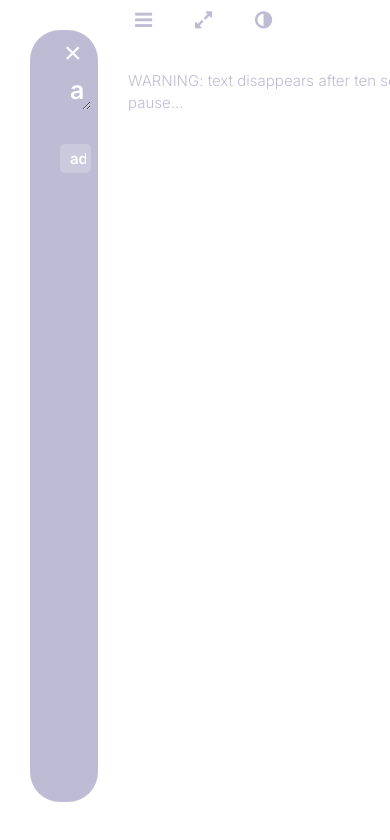
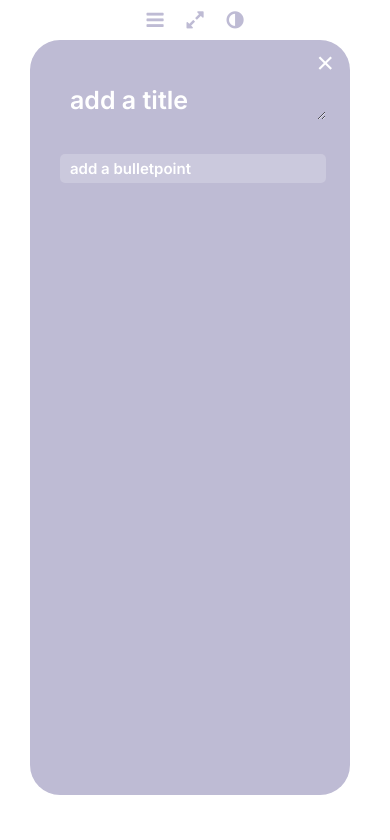
Before and after one commit to terygasmen/panpan-block-notebook, a plain HTML site: page index.html in a window 390 px wide. Both pictures are taken after a click on the button 135 px from the left and 20 px from the top of the page. Drawn offline with nearby package versions, Linux system fonts and the light colour scheme; a web font is replaced by a local one.

Commit message:
sidebar on mobile/tablet version working

```diff
--- a/mediaqueries.css
+++ b/mediaqueries.css
@@ -1,4 +1,4 @@
-@media only screen and (max-width: 800px) {
+@media only screen and (max-width: 1100px) {
     body {
         height: 100%;
         width: 100%;
@@ -17,20 +17,20 @@
 
     .typing_area {
         width: 100%;
-        height: 100%;
+        height: 85%;
         resize: none;
         outline: none;
         border: none;
-        padding: 40px 30px;
+        padding: 30px;
         line-height: 22px;
         text-align: justify;
         display: inline-block;
         font-size: 15px;
+        margin-top: 10px;
     }
 
     .on_hover_nav {
         transform: translate(0);
-        bottom: 0;
         left: 0;
         right: 0;
         z-index: 1;
@@ -44,7 +44,6 @@
     .on_hover_nav_item {
         border: 0;
         outline: none;
-        padding: 0 30px;
         margin: 0;
         background: none;
     }
@@ -70,6 +69,7 @@
         border: 0;
         border-radius: 15px;
         outline: none;
+        transform: translate(-30px);
     }
 
     .sidebar {
@@ -77,17 +77,16 @@
         width: 0;
         position: fixed;
         z-index: 1;
-        top: 0;
-        left: 0;
+        top: 10px;
         overflow: hidden;
     }
 
     .sidebar_cont {
         overflow: hidden;
         padding: 40px 20px 40px 30px;
-        margin: 30px 0 30px 30px;
+        margin: 30px;
         border-radius: 30px;
         overflow: hidden;
-        height: 82%;
+        height: 80%;
     }
 }
--- a/popup.js
+++ b/popup.js
@@ -1,7 +1,7 @@
 /* Set the width of the sidebar to 28vw and the left margin of the page content to 25vw */
 function openNav() {
-  document.getElementById("mySidebar").style.width = "25vw";
-  document.getElementById("main").style.marginLeft = "25vw";
+  document.getElementById("mySidebar").style.width = "380px";
+  document.getElementById("main").style.marginLeft = "380px";
 }
 
 /* Set the width of the sidebar to 0 and the left margin of the page content to 0 */
```
